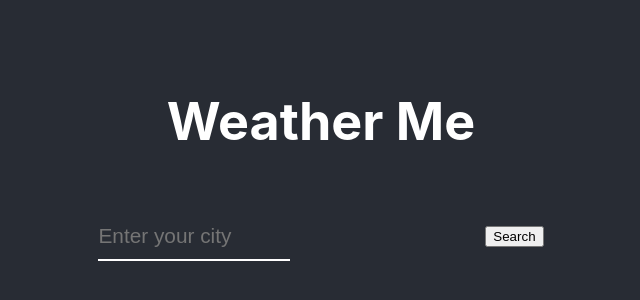
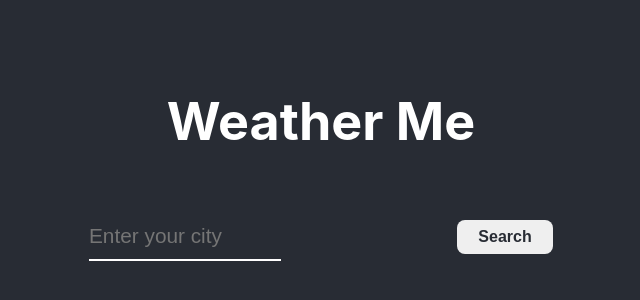
Before and after one commit to xennia316/WeatherMe, a React (Create React App) app in the folder weather-app/: page / in a window 1280 px wide. Shown: the part 242-542 px from the top of the page, without its empty margins (319-959 px from the left). Built offline with nearby package versions, Linux system fonts and the light colour scheme.

Commit message:
button class

```diff
--- a/weather-app/src/App.js
+++ b/weather-app/src/App.js
@@ -41,7 +41,9 @@ const App = () => {
 							City
 						</label>
 					</div>
-					<button onClick={searching}>Search</button>
+					<button className="button" onClick={searching}>
+						Search
+					</button>
 				</div>
 
 				{typeof weather.main != "undefined" ? (
```
